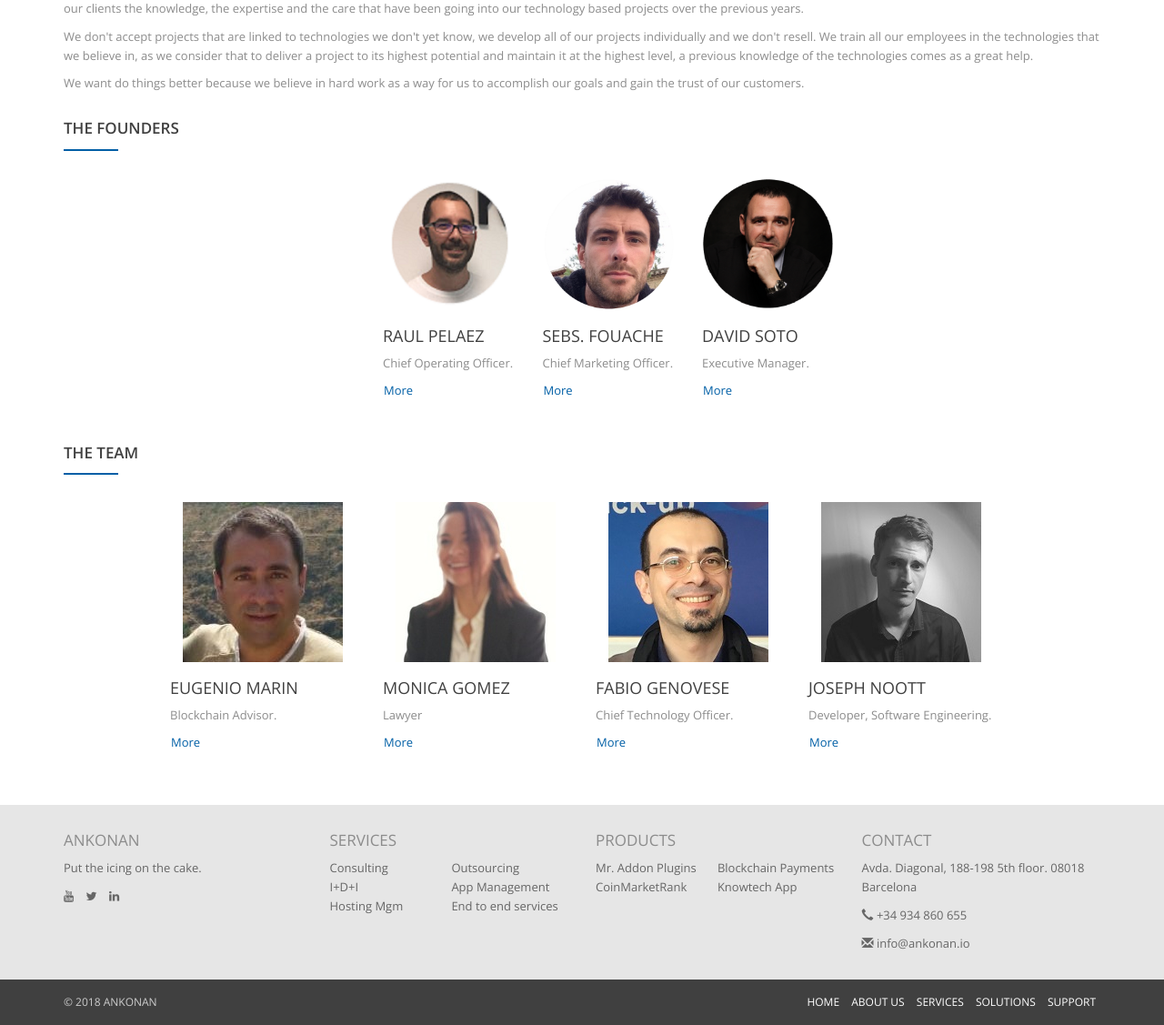
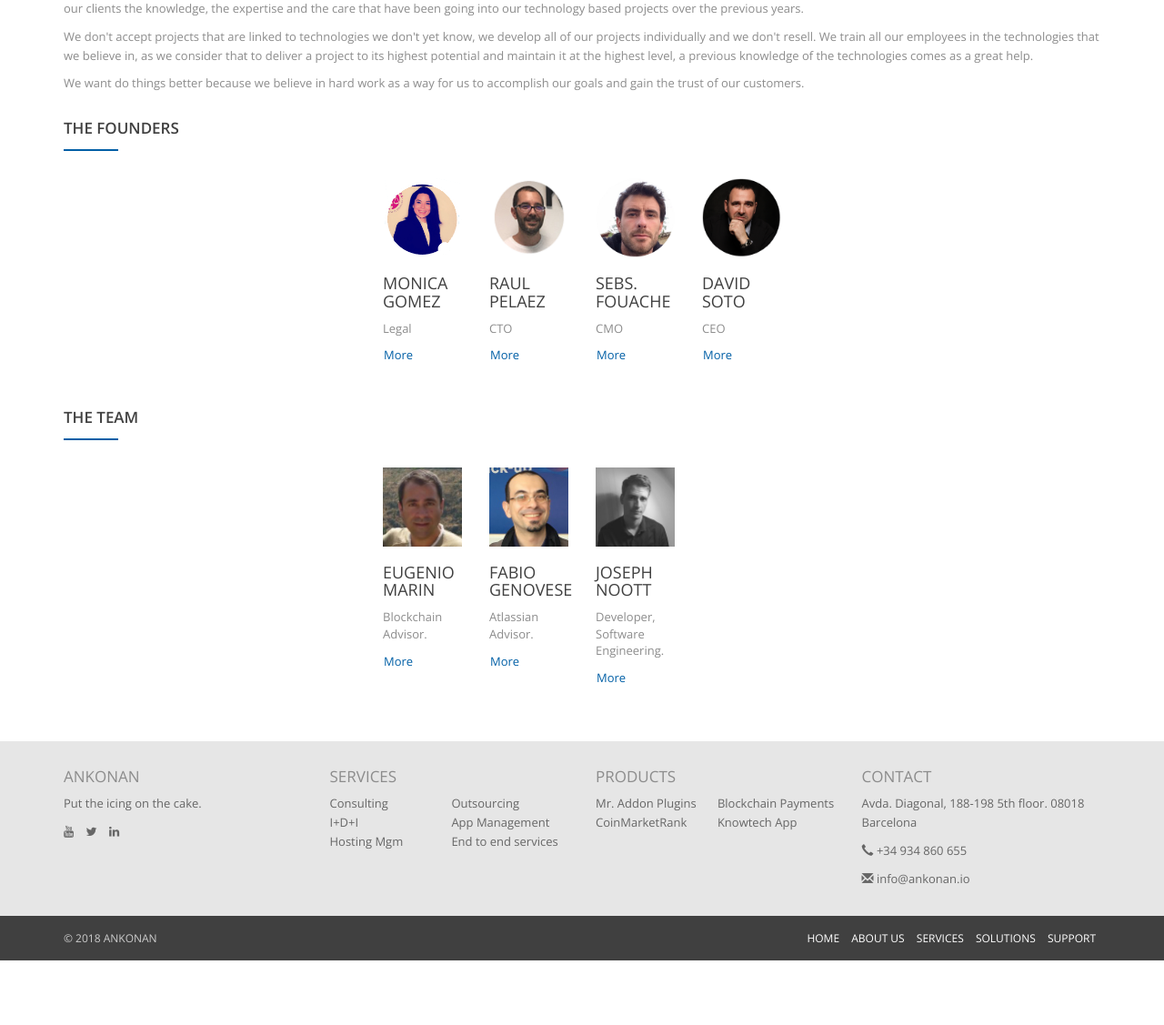
Before and after one commit to Ankonan/Ankonan_Website, a PHP site: page /about.php in a window 1280 px wide. Shown: the part 299-1426 px from the top of the page at 91% size. After the commit the page ends 1355 px from the top, so only its background shows below. Run offline with PHP 8.4, Linux system fonts and the light colour scheme.

Commit message:
Team changed

```diff
--- a/about.php
+++ b/about.php
@@ -38,32 +38,42 @@
  			<div class="col-sm-12"><h2 class="sub_title">THE FOUNDERS</h2></div>
                         <div class="home_list">
                             <ul>
-                                <li class="col-md-3 col-sm-6 col-xs-12">
+                                <li class="col-md-2 col-sm-4 col-xs-8">
                                     <div class="thumbnail">
-                                        <img src="img/raul2.png" alt="Post">
+                                        <img src="img/monica.png" class="img-responsive"  alt="Post">
+                                        <div class="caption">
+                                            <h4>MONICA GOMEZ</h4>
+                                            <p>Legal</p>
+                                            <a href="https://www.linkedin.com/in/mónica-gómez-4767b32b/" class="btn btn-link" role="button">More</a>
+                                        </div>
+                                    </div>
+                                </li>
+                                <li class="col-md-2 col-sm-4 col-xs-8">
+                                    <div class="thumbnail">
+                                        <img src="img/raul2.png" class="img-responsive" alt="Post">
                                         <div class="caption">
                                             <h4>RAUL PELAEZ</h4>
-                                            <p>Chief Operating Officer.</p>
+                                            <p>CTO</p>
                                             <a href="https://www.linkedin.com/in/raúl-peláez-mendoza-ba037a28/" class="btn btn-link" role="button">More</a>
                                         </div>
                                     </div>
                                 </li>
-                                <li class="col-md-3 col-sm-6 col-xs-12">
+                                <li class="col-md-2 col-sm-4 col-xs-8">
                                     <div class="thumbnail">
                                         <img src="img/sebs2.png" class="img-responsive" alt="Post">
                                         <div class="caption">
                                             <h4>SEBS. FOUACHE</h4>
-                                            <p>Chief Marketing Officer.</p>
+                                            <p>CMO</p>
                                             <a href="https://www.linkedin.com/in/sebastienfouache" class="btn btn-link" role="button">More</a>
                                         </div>
                                     </div>
                                 </li>
-				<li class="col-md-3 col-sm-6 col-xs-12">
+				<li class="col-md-2 col-sm-4 col-xs-8">
                                     <div class="thumbnail">
                                         <img src="img/david2.png" class="img-responsive" alt="Post">
                                         <div class="caption">
                                             <h4>DAVID SOTO</h4>
-                                            <p>Executive Manager.</p>
+                                            <p>CEO</p>
                                             <a href="https://www.linkedin.com/in/davidsoto" class="btn btn-link" role="button">More</a>
                                         </div>
                                     </div>
@@ -76,9 +86,9 @@
                 <div class="container">
                     <div class="row">
                         <div class="col-sm-12"><h2 class="sub_title">THE TEAM</h2></div>
-                        <div class="home_list2">
+                        <div class="home_list">
                             <ul>
-                                <li class="col-md-3 col-sm-6 col-xs-12">
+                                <li class="col-md-2 col-sm-4 col-xs-8">
                                     <div class="thumbnail">
                                         <img src="img/eugenio.jpg" alt="Post">
                                         <div class="caption">
@@ -88,27 +98,17 @@
                                         </div>
                                     </div>
                                 </li>
-                                <li class="col-md-3 col-sm-6 col-xs-12">
-                                    <div class="thumbnail">
-                                        <img src="img/monica.jpg" class="img-responsive" alt="Post">
-                                        <div class="caption">
-                                            <h4>MONICA GOMEZ</h4>
-                                            <p>Lawyer</p>
-                                            <a href="https://www.linkedin.com/in/mónica-gómez-4767b32b/" class="btn btn-link" role="button">More</a>
-                                        </div>
-                                    </div>
-                                </li>
-                                <li class="col-md-3 col-sm-6 col-xs-12">
+                                <li class="col-md-2 col-sm-4 col-xs-8">
                                     <div class="thumbnail">
                                         <img src="img/fabio.jpg" class="img-responsive" alt="Post">
                                         <div class="caption">
                                             <h4>FABIO GENOVESE</h4>
-                                            <p>Chief Technology Officer.</p>
+                                            <p>Atlassian Advisor.</p>
                                             <a href="https://www.linkedin.com/in/artigianodelsoftware" class="btn btn-link" role="button">More</a>
                                         </div>
                                     </div>
                                 </li>
-                                <li class="col-md-3 col-sm-6 col-xs-12">
+                                <li class="col-md-2 col-sm-4 col-xs-8">
                                     <div class="thumbnail">
                                         <img src="img/joseph.jpg" class="img-responsive" alt="Post">
                                         <div class="caption">
```
Also changed, not shown: img/monica.png (added), 1 other file.
